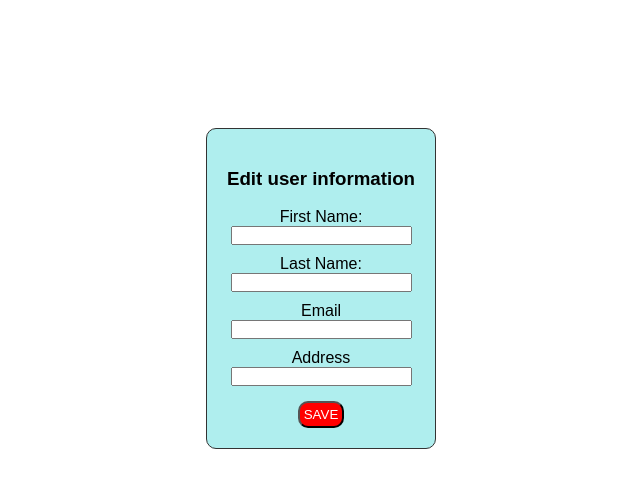
After one commit to LBTZ7/node-js-basic, a Node server app: template src/views/update.ejs in a window 1280 px wide. The commit adds this page. Shown: the top 488 px of the page, without its empty margins (319-959 px from the left). Run offline with Node 20, Linux system fonts and the light colour scheme; the template is opened without the code that fills it, so the values that code supplies are empty.

Commit message:
Delete and edit user information

```diff
--- a/src/configs/connectDB.js
+++ b/src/configs/connectDB.js
@@ -3,7 +3,6 @@ import mysql from 'mysql2/promise'
 
 // create the connection to database
 console.log("Creating connection pool...")
-
 const pool = mysql.createPool({
     host: 'localhost',
     user: 'root',
--- a/src/public/css/style.css
+++ b/src/public/css/style.css
@@ -45,6 +45,15 @@ a{
 
 .create-user-container {
   text-align: center;
+  justify-content: center;
+  display: flex;
+  margin: 2% 0 10px;
+}
+
+.create-user-container form {
+  background-color: paleturquoise;
+  padding: 20px;
+  border-radius: 10px;
 }
 
 label {
@@ -56,7 +65,27 @@ label {
   margin-top: 10px;
 }
 
-.submit-btn button {
-  border-radius: 20px;
+.main-button {
+  border-radius: 10px;
   padding: 4px;
+  background-color: red;
+  color: #fff;
 }
+
+.update-user-container{
+  text-align: center;
+  justify-content: center;
+  display: flex;
+  margin: auto ;
+}
+.update-user-container form {
+  margin-top: 10%;
+  background-color: paleturquoise;
+  padding: 20px;
+  border-radius: 10px;
+  border: 1px solid #333;
+}
+
+.save-btn{
+  margin-top: 15px;
+}
--- a/src/route/web.js
+++ b/src/route/web.js
@@ -10,8 +10,14 @@ let router = express.Router()
 
 const initWebRoute = (app) =>{
     router.get('/', homeController.getHomePage)
+
     router.get('/detail/user/:id', homeController.getDetailPage)
     router.post('/create-new-user', homeController.createNewUser)
+    router.get('/edit-user/:id', homeController.getEditPage)
+
+    router.post('/delete-user', homeController.deleteUser)
+    router.post('/update-user', homeController.postUpdateUser)
+
     router.get('/about', (req, res) => {
         res.send(`I'm Thomas!`)
     })
--- /dev/null
+++ b/src/views/update.ejs
@@ -0,0 +1,37 @@
+<!DOCTYPE html>
+<html lang="en">
+<head>
+  <meta charset="UTF-8">
+  <meta http-equiv="X-UA-Compatible" content="IE=edge">
+  <meta name="viewport" content="width=device-width, initial-scale=1.0">
+  <link rel="stylesheet" href="/css/style.css">
+  <title>Update User</title>
+</head>
+<body>
+  <div class="update-user-container">
+    <form action="/update-user" method="POST">
+      <h3>Edit user information</h3>
+      <div>
+        <label for="">First Name:</label>
+        <input type="text" name="firstName" value="<%= dataUser.firstName %>">
+      </div>
+      <div>
+        <label for="">Last Name:</label>
+        <input type="text" name="lastName" value="<%= dataUser.lastName %>">
+      </div>
+      <div>
+        <label for="">Email</label>
+        <input type="email" name="email" value="<%= dataUser.email %>">
+      </div>
+      <div>
+        <label for="">Address</label>
+        <input type="text" name="address" value="<%= dataUser.address %>">
+      </div>
+      <input type="text" hidden value="<%= dataUser.id %>" name="id">
+      <div class="save-btn">
+        <button type="submit" class="main-button">SAVE</button>
+      </div>
+    </form>
+  </div>
+</body>
+</html>
```
Also changed, not shown: src/controller/homeController.js (+27 -2 lines), src/views/index.ejs (+11 -5 lines).
